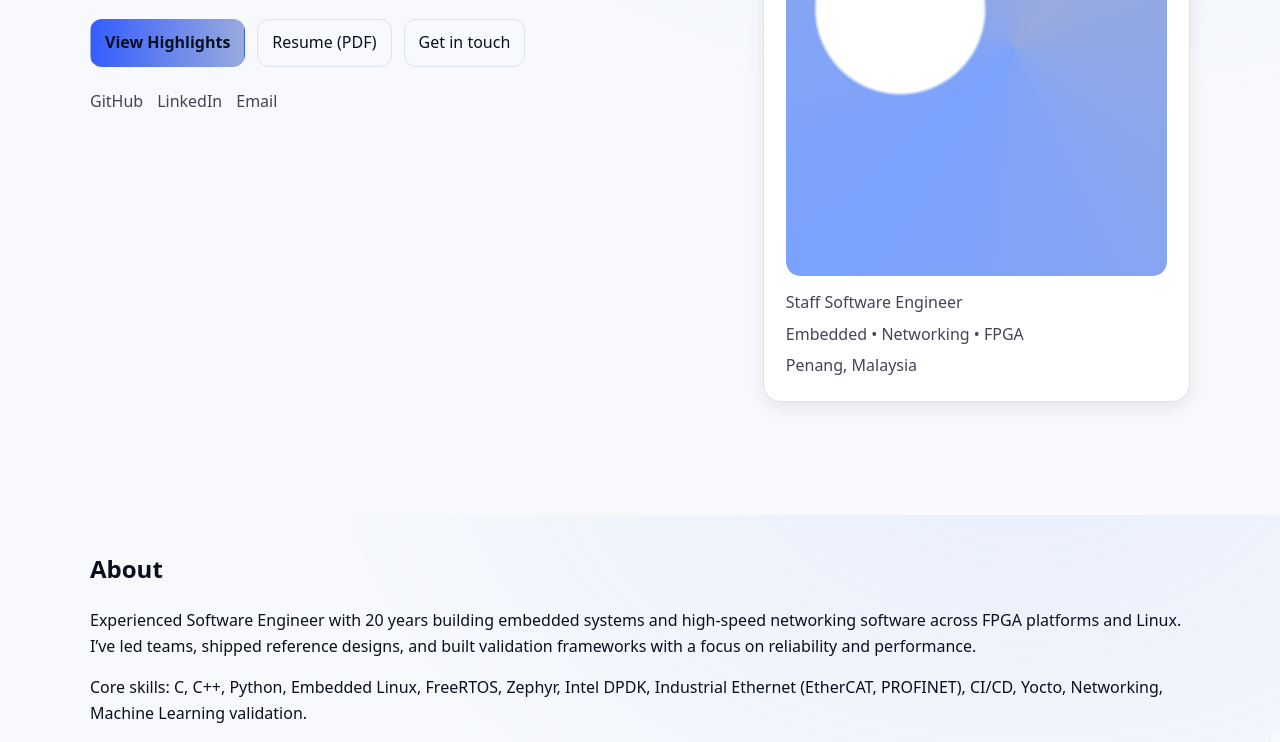
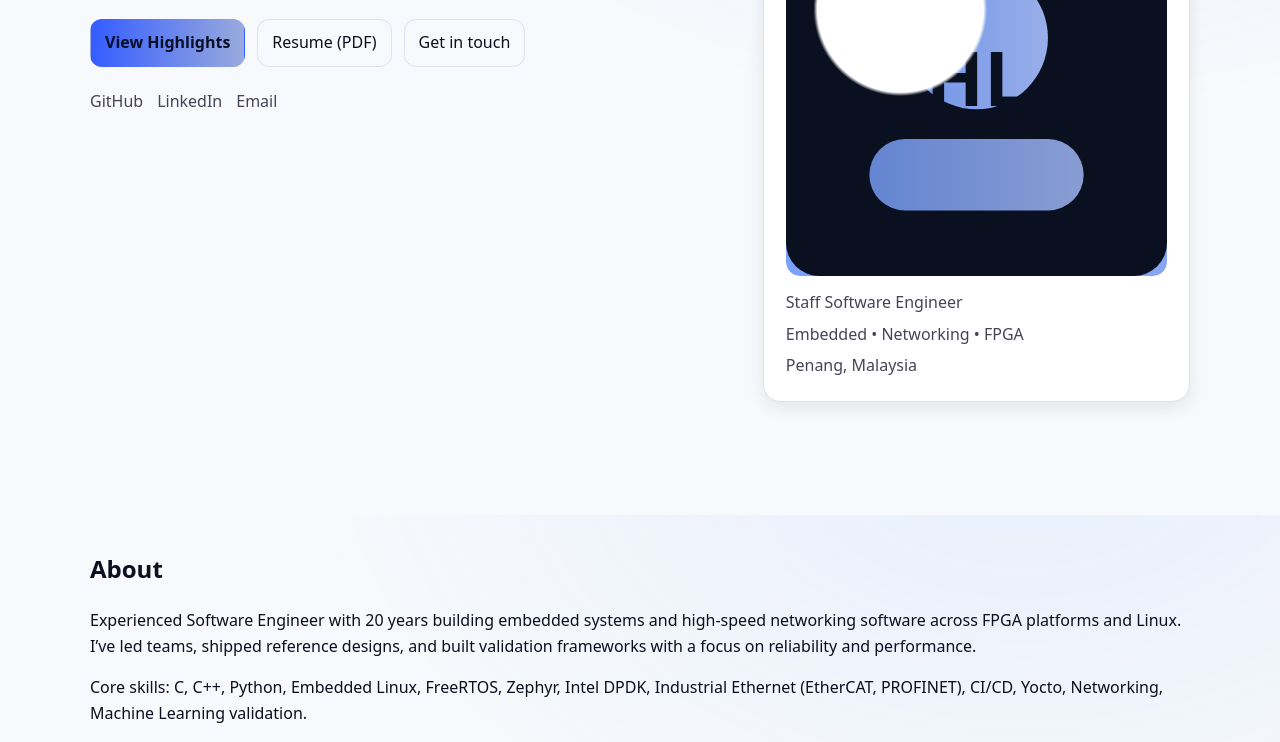
Before and after one commit to loongx2/heanloong.github.io, a plain HTML site: page index.html in a window 1280 px wide. Shown: the part 285-1027 px from the top of the page. Drawn offline with Linux system fonts and the light colour scheme.

Commit message:
fix: provide placeholder image fallback for missing profile photo

```diff
--- a/index.html
+++ b/index.html
@@ -46,7 +46,7 @@
           </div>
           <div class="hero-card">
             <div class="avatar" role="img" aria-label="Profile avatar">
-              <img class="avatar-img" src="assets/img/photo.jpeg" alt="Hean Loong Ong" loading="lazy" onerror="this.remove()" />
+              <img class="avatar-img" src="assets/img/photo.jpeg" alt="Hean Loong Ong" loading="lazy" onerror="this.onerror=null; this.src='assets/img/profile-placeholder.svg'" />
             </div>
             <ul class="quick-facts">
               <li>Staff Software Engineer</li>
```
Also changed, not shown: assets/img/profile-placeholder.svg (added).
